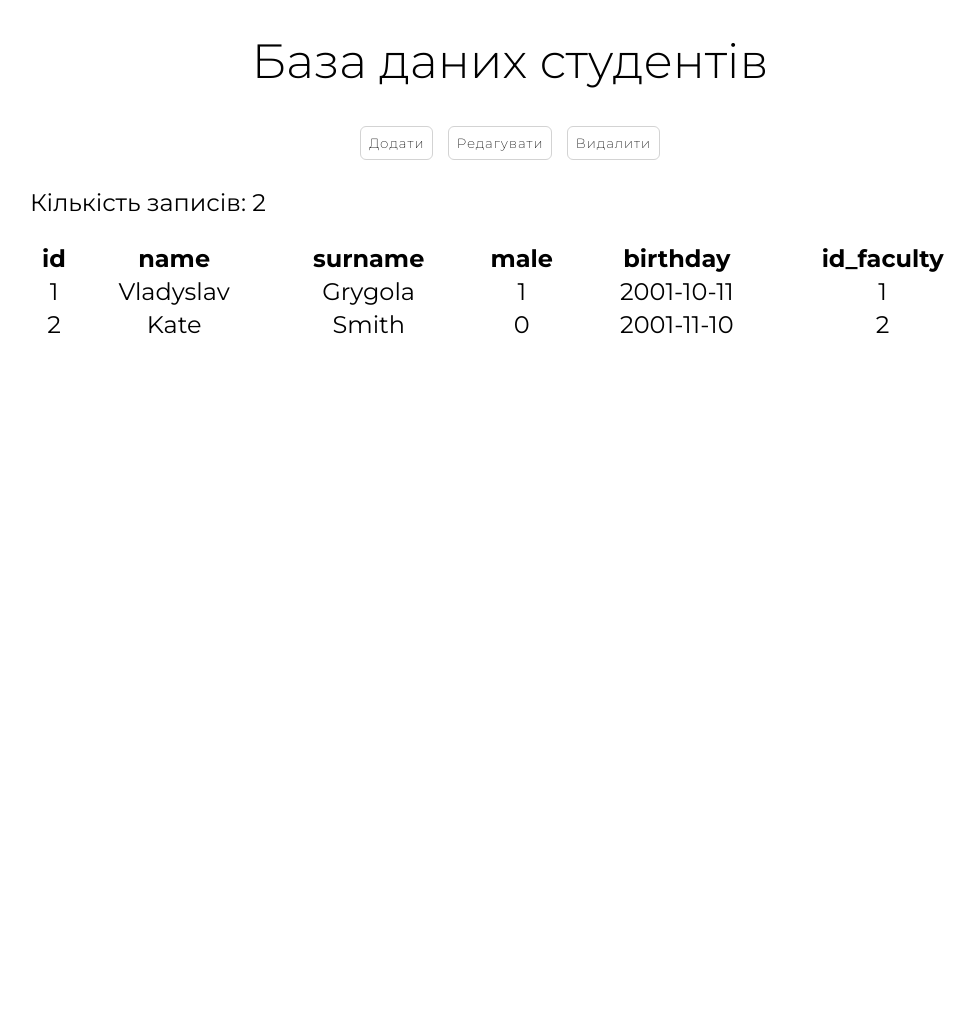
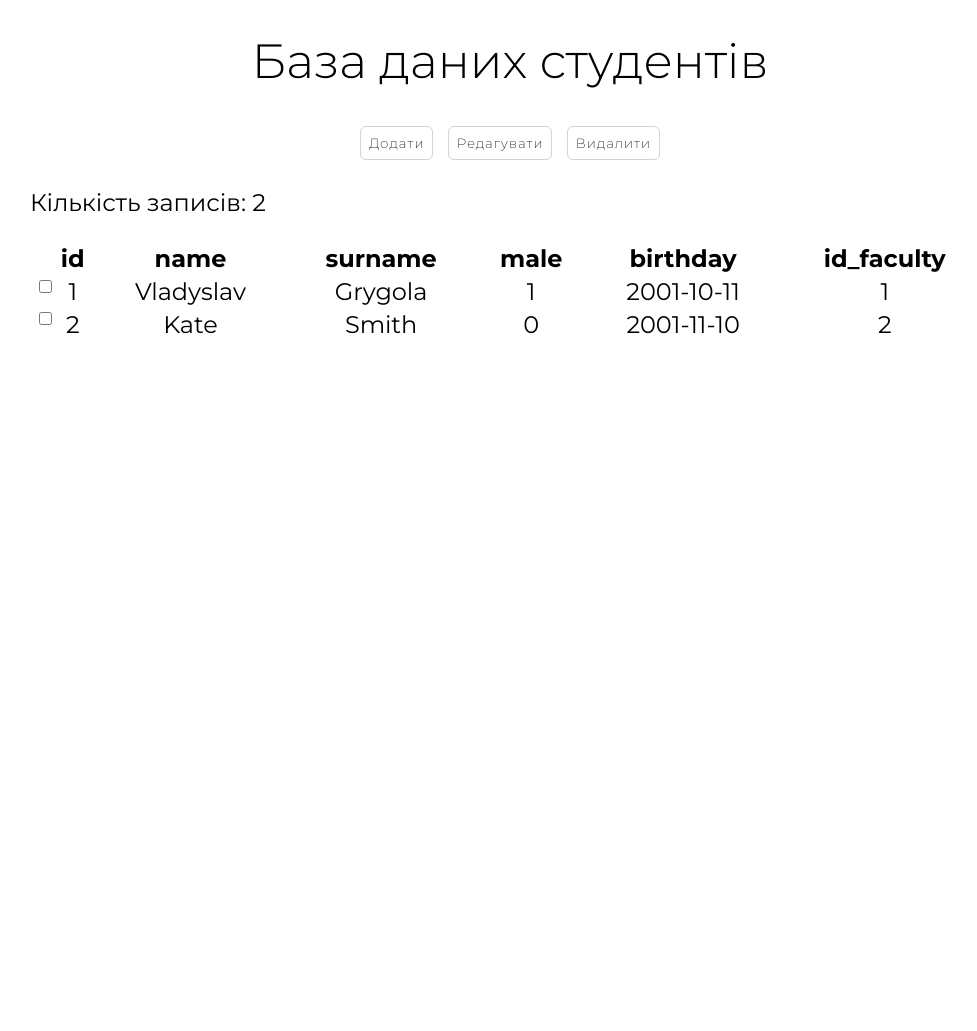
Before and after one commit to VladGrygola/students, a PHP site: page / in a window 1280 px wide. Shown: the top 1031 px of the page, without its empty margins (130-1107 px from the left). Run offline with PHP 8.4, Linux system fonts and the light colour scheme; data comes from the database, SQL or seed files in the repository.

Commit message:
Add checkbox to rows

```diff
--- a/html/localhost/www/css/main.css
+++ b/html/localhost/www/css/main.css
@@ -37,7 +37,12 @@ input {
     padding: 0;
 }
 table {
-    width: 100%;
+    width: 98%;
+    float: right;
+}
+#checkboxToTable {
+    width: 2%;
+    float: left;
 }
 table, th, td {
     text-align: center;
--- a/html/localhost/www/index.php
+++ b/html/localhost/www/index.php
@@ -48,11 +48,16 @@
                 </form>
             </div>
             <!-- This block will be hidden and will be shown only after  pressing the button-->
+
             <?php
                 require_once "libSql.php";
                 $table = Table::getTable("students");
                 Table::showTable($table);
             ?>
+
+            <div style="display:block" id="checkboxToTable">
+                <br/>
+            </div>
         </div>
     </div>
     <footer>
--- a/html/localhost/www/js/main.js
+++ b/html/localhost/www/js/main.js
@@ -1,15 +1,21 @@
-// Відкриття форми додавання по кліку на кнопку
+// Open form to click
 $("#add").click(function(){
    $(".addFormDiv").fadeIn();
 });
-// Закриття форми додавання по кліку на кнопку
+// Close form to click on the button
 $("#btn").click(function(){
     $(".addFormDiv").hide();
 });
-// Закриття форми додавання по кліку не на форму
+// Close form to click anywhere
  $(document).mouseup(function(e){
     var container = $(".addFormDiv");
     if (container.has(e.target).length === 0){
         container.fadeOut();
     }
 });
+// Add checkboxes to table
+var numRows = parseInt(document.getElementById('numRows').innerHTML);
+for(var i = 1; i <= numRows; i++) {
+    var add = "<input style='margin:9px' type='checkbox' value='" + i + "'/>"
+    $("#checkboxToTable").append(add);
+}
```
